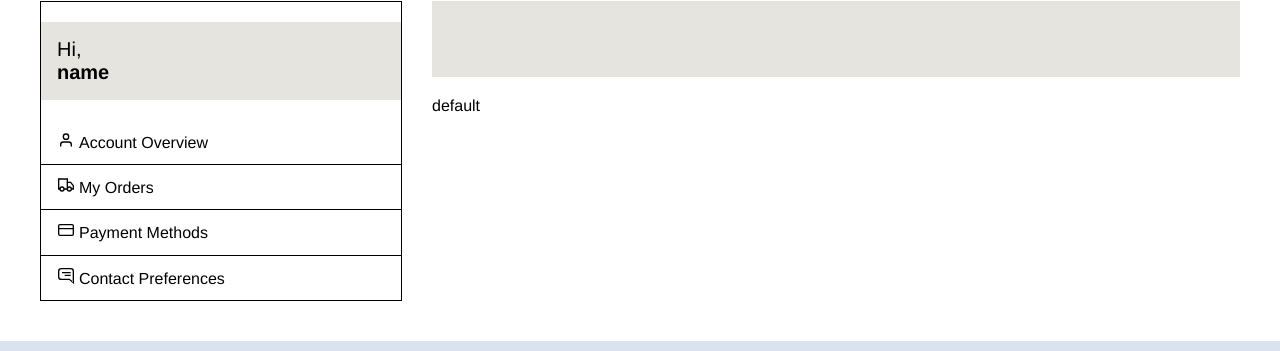
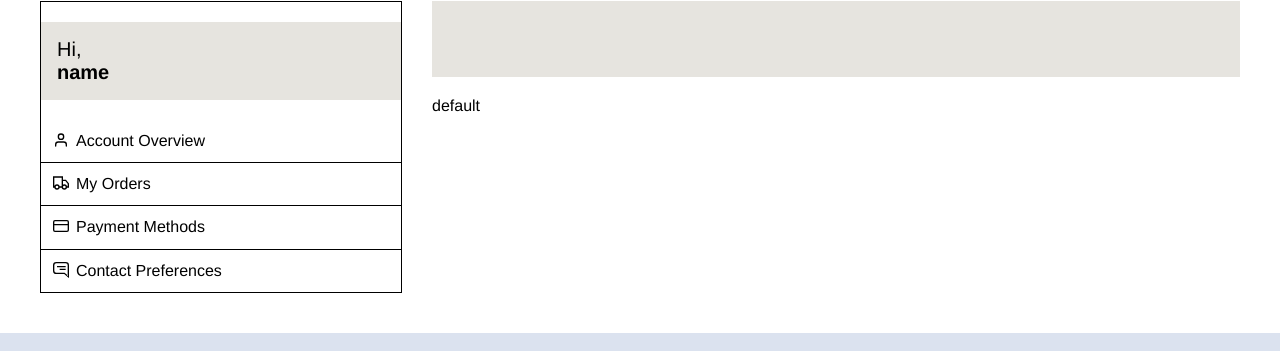
Before and after one commit to salmonsashimi/onlinestore, a Next.js app: page /user in a window 1280 px wide. Shown: the part 229-580 px from the top of the page. Built offline with nearby package versions, Linux system fonts and the light colour scheme; no server answers; grey boxes are pictures that could not be loaded.

Commit message:
adjusted icon and text alignment

```diff
--- a/src/pages/user.js
+++ b/src/pages/user.js
@@ -48,7 +48,7 @@ const UserPage = () => {
             <div className='user__main'>
                 <div className='user__menu'>
                     <h3 className='user__menu-header'>Hi, <span>name</span></h3>
-                    {links.map(link => <button className='user__category' onClick={() => onMenuClick(link)}>{link.icon}{link.name} </button>)}
+                    {links.map(link => <button className='user__category' onClick={() => onMenuClick(link)}>{link.icon}{link.name}</button>)}
 
                 </div>
                 <div className='user__content'>
--- a/src/styles/components/_user.scss
+++ b/src/styles/components/_user.scss
@@ -33,11 +33,11 @@
 }
 
 .user__category {
-    display:block;
+    display: flex;
     width: 100%;
-    text-align: left;
+    justify-content: left;
     background: none;
-    border:none;
+    border: none;
     border-bottom: 1px solid black;
     cursor: pointer;
     padding: $s-size;
@@ -49,7 +49,7 @@
 }
 
 .user__category-icon {
-    margin: auto 5px;
+    margin-right: 7px;
 }
 
 .user__content {
```
